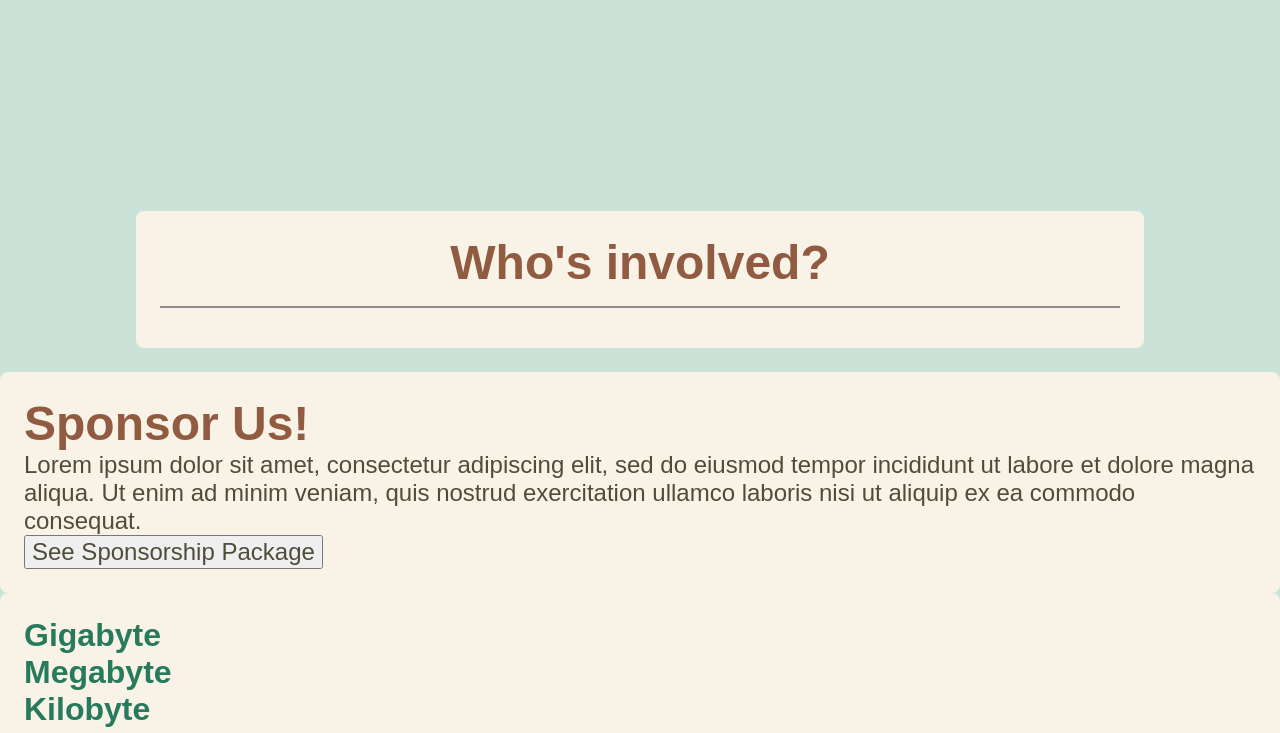
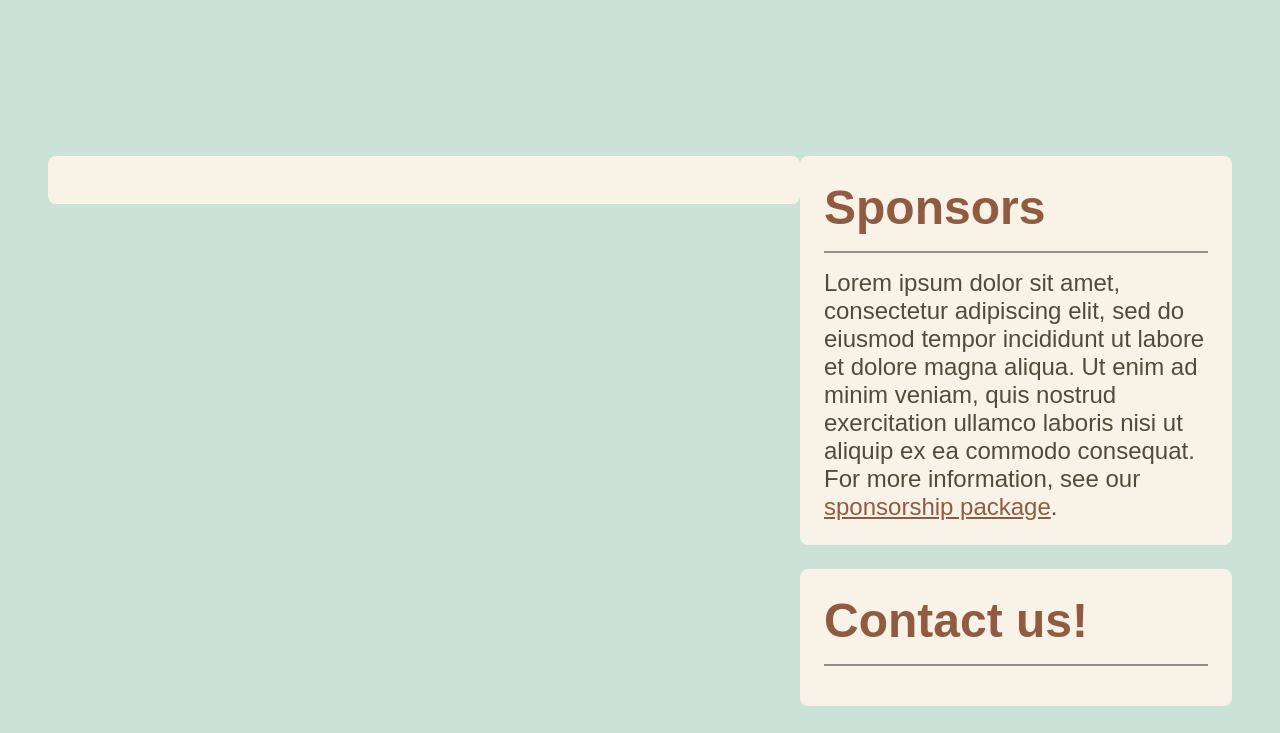
Before and after one commit to wyu4/camel-case, a React (Vite) app: page / in a window 1280 px wide. Shown: the part 3160-3893 px from the top of the page. Built offline with nearby package versions, Linux system fonts and the light colour scheme; no server answers; a web font is replaced by a local one.

Commit message:
Start working on sponsors

```diff
--- a/src/App.tsx
+++ b/src/App.tsx
@@ -57,12 +57,13 @@ export default function App() {
                 <TopBar {...windowProps} />
                 <TitleBanner {...windowProps} />
                 <Intro />
-                <div className="invisible" style={{ height: "60vh" }} />
+                <div className="invisible" style={{ height: "35vh" }} />
                 <Mission />
+                <div className="invisible" style={{ height: "40vh" }} />
+                <Agenda />
                 <div className="invisible" style={{ height: "50vh" }} />
-                <Agenda />
-                <div className="invisible" style={{ height: "70vh" }} />
                 <People />
+                <div className="invisible" style={{ height: "25vh" }} />
                 <Sponsors />
                 <FAQ />
                 <Footer />
--- a/src/css/App.css
+++ b/src/css/App.css
@@ -82,6 +82,10 @@ p, div, button {
     color: var(--high-dark-brown);
 }
 
+a, u {
+    color: var(--high-brown);
+}
+
 .production.container {
     background: #00000000;
 }
--- a/src/css/Sponsors.css
+++ b/src/css/Sponsors.css
@@ -0,0 +1,31 @@
+.sponsors {
+    display: flex;
+    flex-direction: row-reverse;
+    flex-wrap: nowrap;
+    justify-content: space-evenly;
+    align-items: flex-start;
+    padding: var(--spacing);
+    margin-left: var(--spacing);
+    margin-right: var(--spacing);
+}
+
+.sponsors .info {
+    display: flex;
+    flex-direction: column;
+    flex-wrap: nowrap;
+    justify-content: flex-start;
+    align-items: stretch;
+    min-width: calc(30rem - (var(--spacing) * 2));
+    width: calc(25% - (var(--spacing) * 2));
+    gap: var(--spacing);
+}
+
+.sponsors .tiers {
+    display: flex;
+    flex-direction: column;
+    flex-wrap: nowrap;
+    justify-content: flex-start;
+    align-items: flex-start;
+    width: calc(75% - (var(--spacing) * 2));
+    gap: var(--spacing);
+}
--- a/src/elements/Agenda.tsx
+++ b/src/elements/Agenda.tsx
@@ -22,7 +22,7 @@ function EventInfo() {
     return (
         <Plack className="info">
             <h2>Event Rundown</h2>
-            <Line lineWidth="2px" lineMargin="1rem" />
+            <Line />
             <p>
                 <b>Date: </b>November 29 - 30, 2025
             </p>
--- a/src/elements/Intro.tsx
+++ b/src/elements/Intro.tsx
@@ -9,7 +9,7 @@ export default function Intro() {
         <section className="intro">
             <Plack className="container" ref={plack}>
                 <h2>What is this?</h2>
-                <Line lineWidth="2px" lineMargin="1rem" />
+                <Line />
                 <p>
                     Lorem ipsum dolor sit amet, consectetur adipiscing elit, sed
                     do eiusmod tempor incididunt ut labore et dolore magna
--- a/src/elements/Line.tsx
+++ b/src/elements/Line.tsx
@@ -1,15 +1,15 @@
 import type { ComponentPropsWithoutRef } from "react";
 
 type LineProps = Omit<ComponentPropsWithoutRef<"div">, "className"> & {
-    lineWidth: string;
+    lineWidth?: string;
     lineColor?: string;
     lineMargin?: string;
 };
 
 export default function Line({
-    lineWidth,
+    lineWidth = "2px",
     lineColor = "var(--high-grey)",
-    lineMargin = "0px",
+    lineMargin = "1rem",
     ...props
 }: LineProps) {
     return (
--- a/src/elements/Mission.tsx
+++ b/src/elements/Mission.tsx
@@ -9,7 +9,7 @@ export default function Mission() {
         <section className="mission">
             <Plack className="mission-container" ref={plack}>
                 <h2>Our Mission</h2>
-                <Line lineWidth="2px" lineMargin="1rem" />
+                <Line />
                 <p>
                     Lorem ipsum dolor sit amet, consectetur adipiscing elit, sed
                     do eiusmod tempor incididunt ut labore et dolore magna
--- a/src/elements/People.tsx
+++ b/src/elements/People.tsx
@@ -6,12 +6,6 @@ const PEOPLE_API =
     "https://raw.githubusercontent.com/wyu4/storage/refs/heads/main/people.json";
 const IMAGE_API =
     "https://raw.githubusercontent.com/wyu4/camel-storage/refs/heads/main/";
-
-type Role = "judge" | "mentor";
-
-type PersonPropsWithRole = PersonProps & {
-    role: Role;
-};
 
 function Person({
     icon = "media/Incognito.svg",
@@ -79,7 +73,7 @@ export default function People() {
         <section className="people">
             <Plack>
                 <h2>Who's involved?</h2>
-                <Line lineWidth="2px" lineMargin="1rem" />
+                <Line />
                 <div className="container">{peopleElements}</div>
             </Plack>
         </section>
--- a/src/elements/Sponsors.tsx
+++ b/src/elements/Sponsors.tsx
@@ -1,25 +1,33 @@
+import Line from "./Line";
 import Plack from "./Plack";
 
 export default function Sponsors() {
     return (
         <section className="sponsors">
-            <Plack>
-                <h2>Sponsor Us!</h2>
-                <p>
-                    Lorem ipsum dolor sit amet, consectetur adipiscing elit, sed
-                    do eiusmod tempor incididunt ut labore et dolore magna
-                    aliqua. Ut enim ad minim veniam, quis nostrud exercitation
-                    ullamco laboris nisi ut aliquip ex ea commodo consequat.
-                </p>
-                <button>See Sponsorship Package</button>
-            </Plack>
+            <div className="info">
+                <Plack className="about">
+                    <h2>Sponsors</h2>
+                    <Line />
+                    <p>
+                        Lorem ipsum dolor sit amet, consectetur adipiscing elit,
+                        sed do eiusmod tempor incididunt ut labore et dolore
+                        magna aliqua. Ut enim ad minim veniam, quis nostrud
+                        exercitation ullamco laboris nisi ut aliquip ex ea
+                        commodo consequat. For more information, see our{" "}
+                        <u>
+                            <a>sponsorship package</a>
+                        </u>
+                        .
+                    </p>
+                </Plack>
 
-            <Plack>
-                <h3>Gigabyte</h3>
-                <h3>Megabyte</h3>
-                <h3>Kilobyte</h3>
-                <h3>Byte</h3>
-            </Plack>
+                <Plack className="contact">
+                    <h2>Contact us!</h2>
+                    <Line />
+                </Plack>
+            </div>
+
+            <Plack className="tiers"></Plack>
         </section>
     );
 }
```
Also changed, not shown: src/global/PeopleProps.d.ts (+9 -3 lines).
